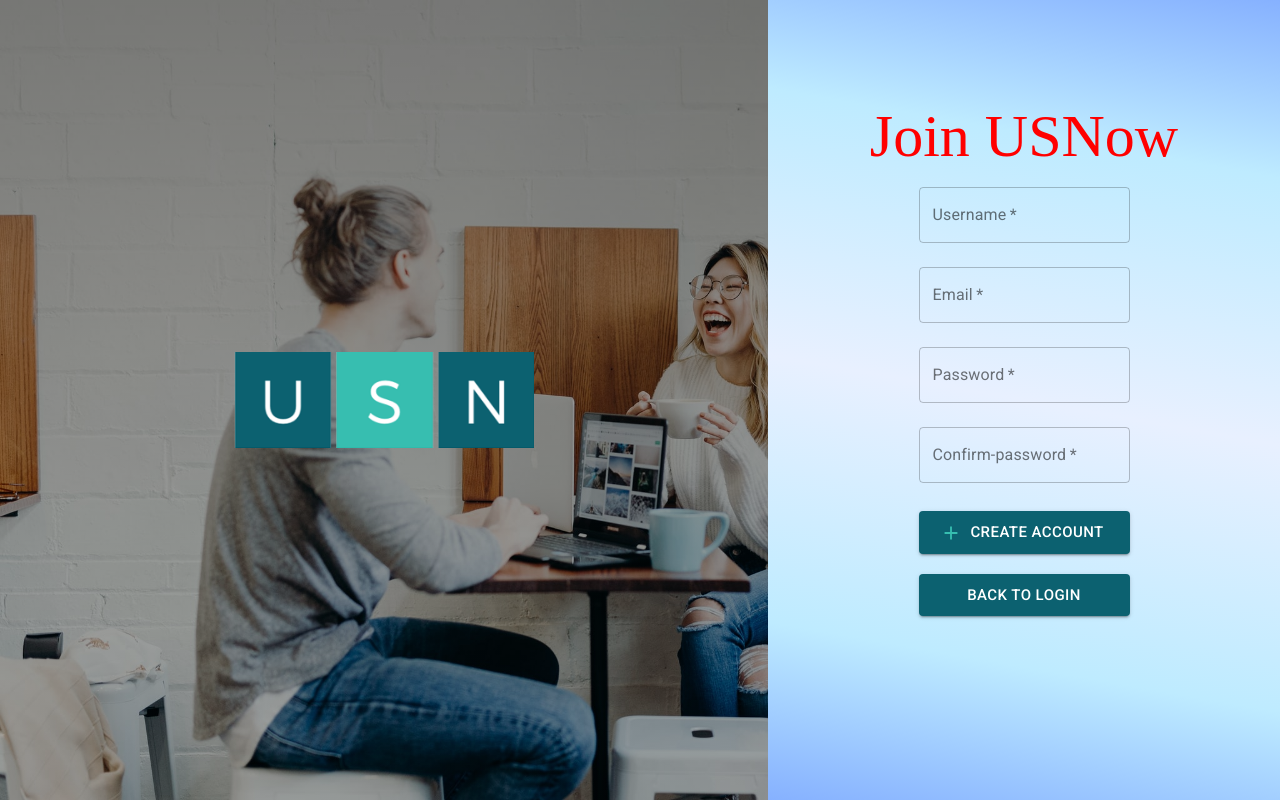
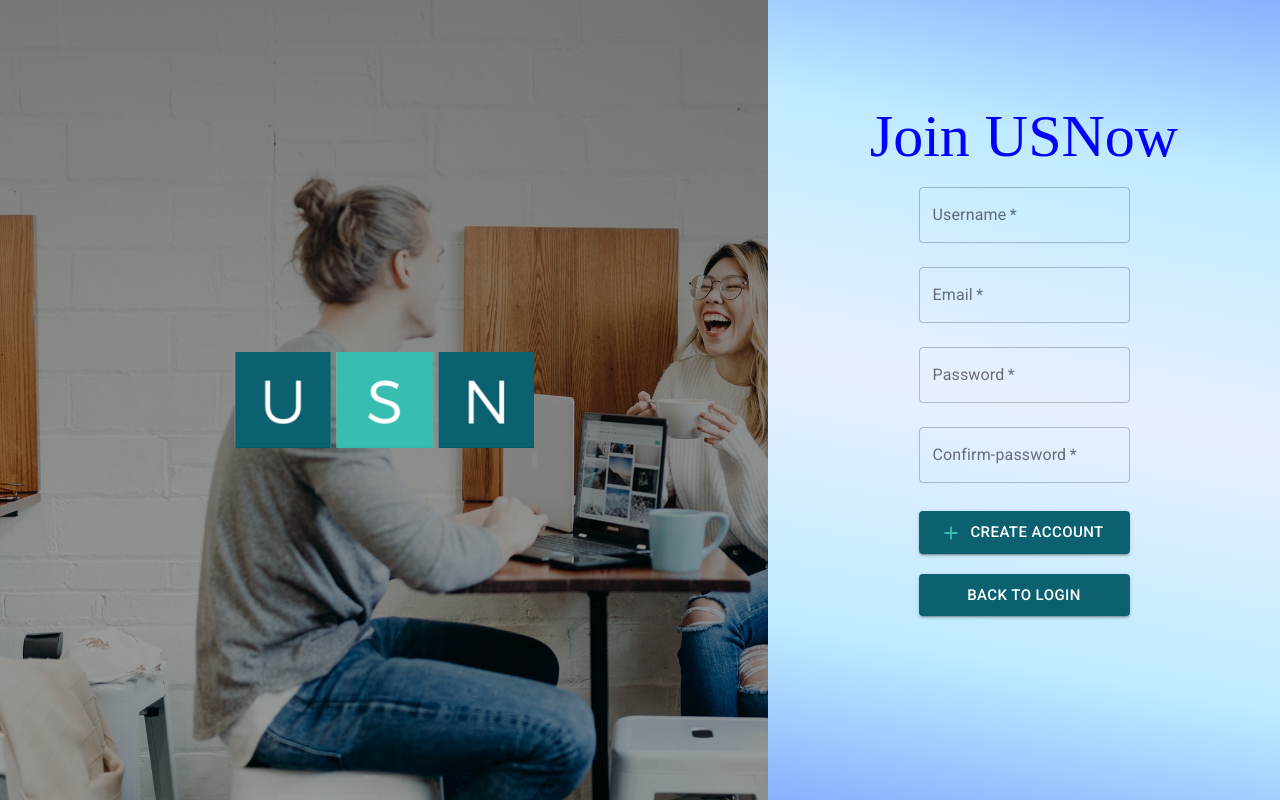
Before and after one commit to manish-ghimire/USN, a React (Create React App) app in the folder frontend/: page /register in a window 1280 px wide. Built offline with nearby package versions, Linux system fonts and the light colour scheme.

Commit message:
index.scss color changed to blue

```diff
--- a/frontend/src/index.scss
+++ b/frontend/src/index.scss
@@ -10,4 +10,4 @@ body {
   font-family: 'Roboto', sans-serif;
 }
 
-$primary: red;
+$primary: blue;
```
